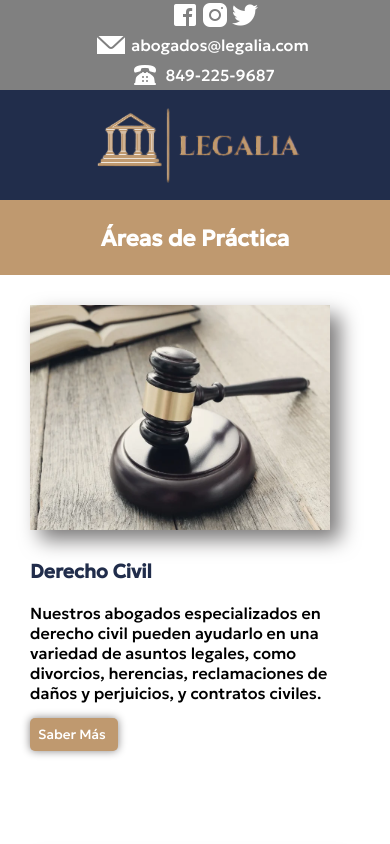
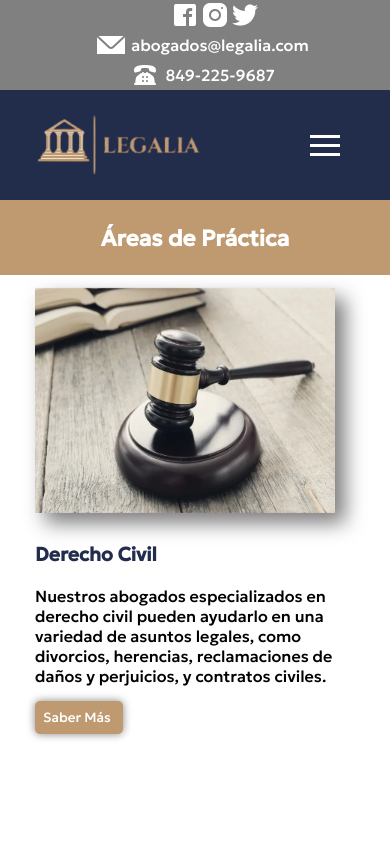
Before and after one commit to fonso1001/proyecto-alfonsohernandez, a website: page pages/servicios.html in a window 390 px wide. Shown: the top 844 px of the page. Drawn offline with nearby package versions, Linux system fonts and the light colour scheme.

Commit message:
agregando actualizaciones de queries, menu responsive e imagenes

```diff
--- a/scss/queries/_movil.scss
+++ b/scss/queries/_movil.scss
@@ -26,7 +26,13 @@
     }
     .navbarsecond{
         position: sticky;
-        top: 0px;
+        top: 0;
+        padding-left: 0;
+        .logo{
+            img{
+                height: 120px;
+            }
+        }
         .menu-btn{
             span {
                 display: block;
@@ -73,6 +79,7 @@
         div{
             h1{
                 font-size: 140%;
+                text-align: center;
             }
             .btn{
                 font-size: 90%;
@@ -139,6 +146,7 @@
     }
 
     /* MAIN - HISTORIA */
+    main{
         #sobrenosotros{
             background-color: white;
             padding-top: 100px;
@@ -169,7 +177,6 @@
                 }
             }
         }
-
         #filosofia{
             height: 950px;
             background-color: $secondary-color;
@@ -223,8 +230,10 @@
             }
 
         }
+    }
 
     /* MAIN - PROFESIONALES */
+    main{
         .titulo-profesionales{
             height: 75px;
             font-size: 100%;
@@ -233,7 +242,6 @@
             justify-content: center;
             align-items: center;
         }
-
         #profesionales{
             min-height: 600px;
             display: flex;
@@ -260,7 +268,6 @@
                 }
             }
         }
-
         .frase {
             height: 250px;
             display: flex;
@@ -273,6 +280,7 @@
                 color: white;
             }
         }
+    }
 
     /*MAIN - SERVICIOS */
     .titulo-servicios{
@@ -280,12 +288,19 @@
         font-size: 70%;
     }
     #practicas{
-        height: 2200px;
-        display: flex;
-        flex-direction: column;
+        height: 2300px;
+        background-color: none;
+        display: grid;
+        grid-template-columns: 320px;
+        grid-template-rows: repeat(4, 550px);
+        align-content: center;
         justify-content: center;
-        align-items: center;
+        row-gap: 25px;
         .servicio {
+            @include ejes (300px, 150px);
+            background-color: none;
+            padding: 0;
+            margin: 0;
             img{
                 width: 300px;
             }
```
Also changed, not shown: scss/estilos.scss (+12 -0 lines), css/estilos.css, img/icons8-facebook-50.png (deleted), img/icons8-instagram-50 (1).png (deleted), img/icons8-twitter-50.png (deleted), 1 other file. Lines whose indentation alone changed are shown as unchanged.
